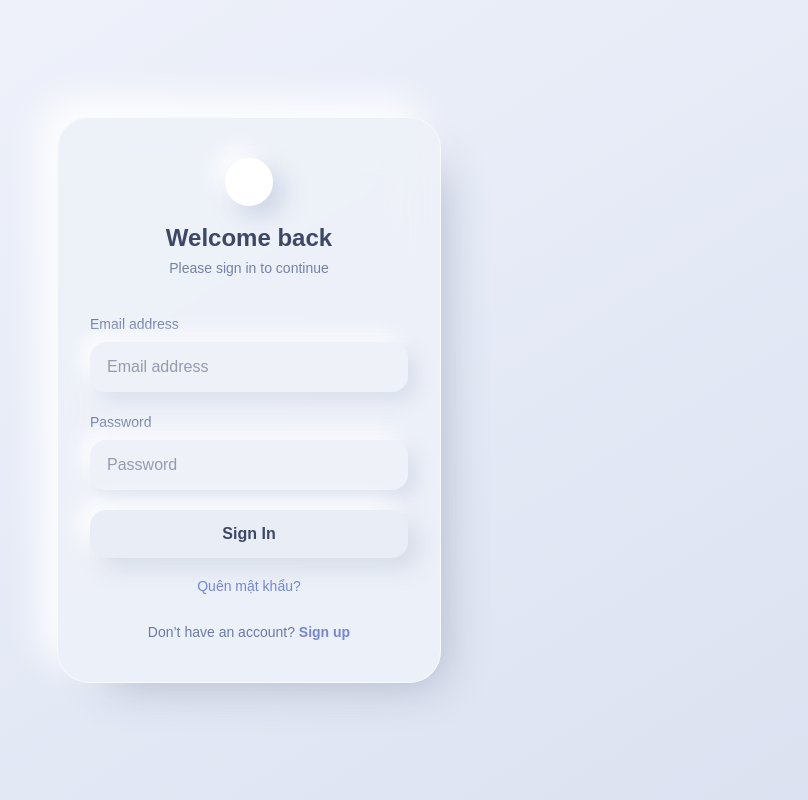
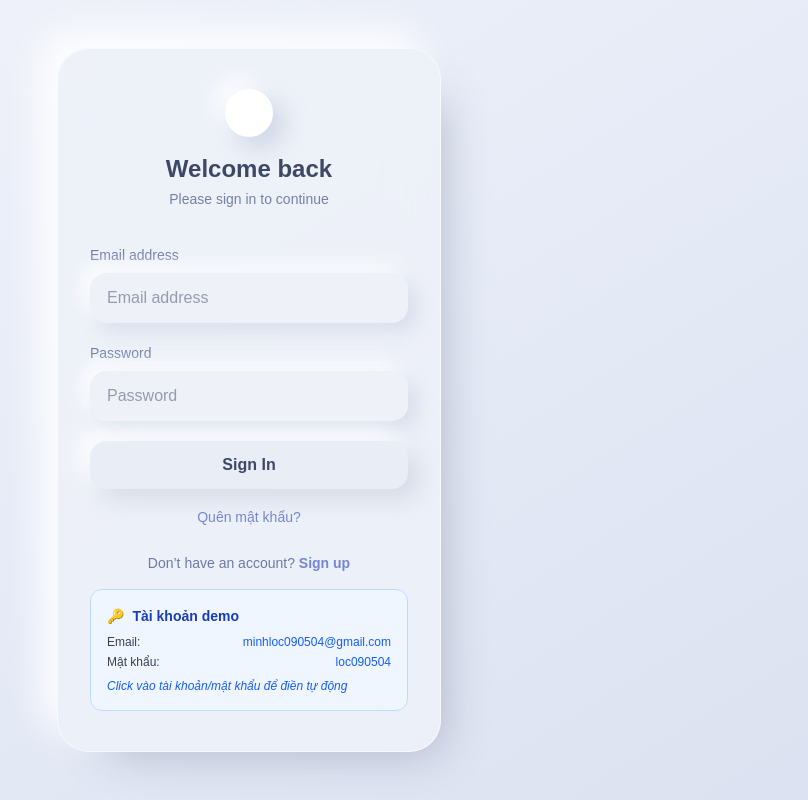
Before and after one commit to PhamLoc9504/DACN, a Next.js app: page /login in a window 1280 px wide. Shown: the whole page, without its empty margins (391-1199 px from the left). Built offline with nearby package versions, Linux system fonts and the light colour scheme; no server answers.

Commit message:
feat: initial release of WMS with 3NF architecture and optimized business logic

```diff
--- a/src/app/(auth)/login/page.tsx
+++ b/src/app/(auth)/login/page.tsx
@@ -134,6 +134,39 @@ function LoginContent() {
 						Sign up
 					</a>
 				</div>
+
+				{/* Demo Account Info */}
+				<div className="mt-4 p-4 bg-blue-50 rounded-xl border border-blue-200">
+					<div className="flex items-center gap-2 mb-2">
+						<span className="text-blue-600 text-sm">🔑</span>
+						<h3 className="text-sm font-semibold text-blue-800">Tài khoản demo</h3>
+					</div>
+					<div className="space-y-1 text-xs text-gray-700">
+						<div className="flex justify-between">
+							<span className="font-medium">Email:</span>
+							<button
+								type="button"
+								onClick={() => setUsername('minhloc090504@gmail.com')}
+								className="text-blue-600 hover:underline ml-2"
+							>
+								minhloc090504@gmail.com
+							</button>
+						</div>
+						<div className="flex justify-between">
+							<span className="font-medium">Mật khẩu:</span>
+							<button
+								type="button"
+								onClick={() => setPassword('loc090504')}
+								className="text-blue-600 hover:underline ml-2"
+							>
+								loc090504
+							</button>
+						</div>
+					</div>
+					<p className="text-xs text-blue-600 mt-2 italic">
+						Click vào tài khoản/mật khẩu để điền tự động
+					</p>
+				</div>
 			</div>
 		</div>
 	);
```
